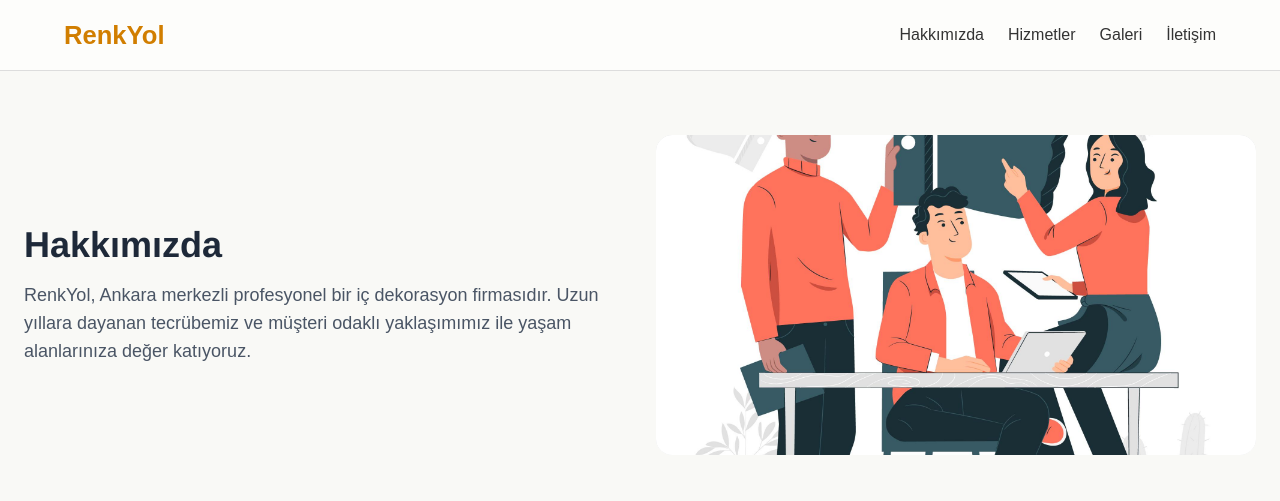
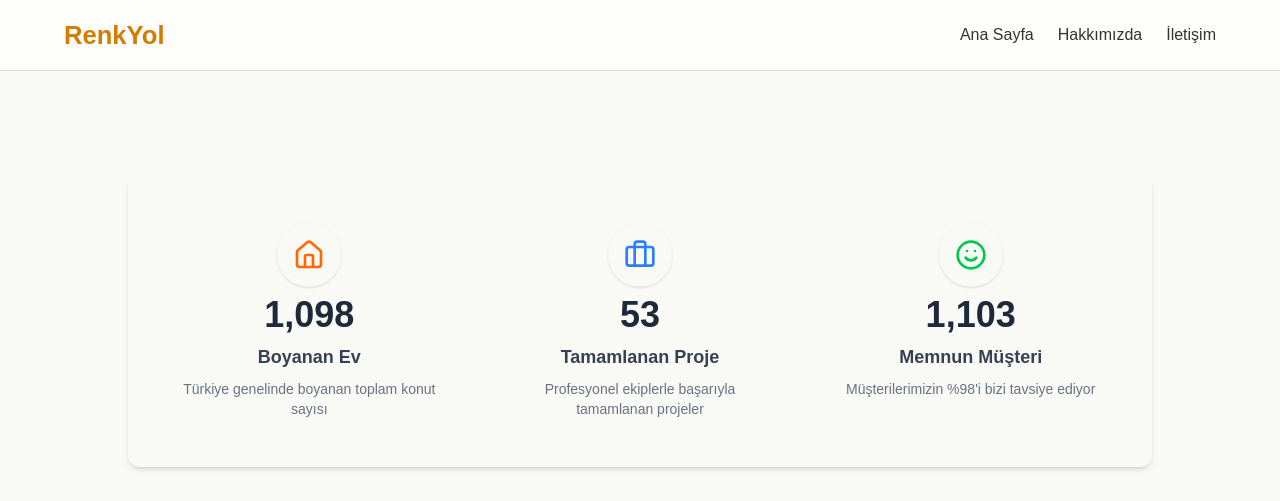
Before and after one commit to electrichunter/renkyol, a Next.js app: page /aboutus in a window 1280 px wide. Shown: the top 501 px of the page. Built offline with nearby package versions, Linux system fonts and the light colour scheme; grey boxes are pictures that could not be loaded.

Commit message:
Add lucide-react dependency and implement CountUpBox and ContactSection components

```diff
--- /dev/null
+++ b/src/app/CountUpBox/CountUpBox.tsx
@@ -0,0 +1,86 @@
+'use client';
+
+import { JSX, useEffect, useRef } from 'react';
+import { Briefcase, Home, Smile } from 'lucide-react'; // shadcn / lucide-react ile geliyor
+
+type StatItem = {
+  icon: JSX.Element;
+  title: string;
+  value: number;
+  color?: string;
+  description?: string;
+};
+
+const stats: StatItem[] = [
+  {
+    icon: <Home className="w-8 h-8 text-orange-500" />,
+    title: 'Boyanan Ev',
+    value: 1098,
+    description: 'Türkiye genelinde boyanan toplam konut sayısı',
+  },
+    {
+    icon: <Briefcase className="w-8 h-8 text-blue-500" />,
+    title: 'Tamamlanan Proje',
+    value: 53,
+    description: 'Profesyonel ekiplerle başarıyla tamamlanan projeler',
+  },
+  {
+    icon: <Smile className="w-8 h-8 text-green-500" />,
+    title: 'Memnun Müşteri',
+    value: 1103,
+    description: 'Müşterilerimizin %98\'i bizi tavsiye ediyor',
+  },
+
+];
+
+const StatsCounter = () => {
+  const refs = useRef<(HTMLDivElement | null)[]>([]);
+
+  useEffect(() => {
+    refs.current.forEach((ref, index) => {
+      if (!ref) return;
+
+      const target = stats[index].value;
+      const duration = 2000;
+      const frameRate = 1000 / 60;
+      const totalFrames = Math.round(duration / frameRate);
+      let frame = 0;
+
+      const easeOutCubic = (t: number) => 1 - Math.pow(1 - t, 3);
+
+      const counter = setInterval(() => {
+        frame++;
+        const progress = easeOutCubic(frame / totalFrames);
+        const currentValue = Math.round(target * progress);
+
+        ref.innerText = currentValue.toLocaleString();
+
+        if (frame === totalFrames) clearInterval(counter);
+      }, frameRate);
+    });
+  }, []);
+
+  return (
+    <section className="bg-transparent py-12 px-4 md:px-8 rounded-xl shadow-md max-w-5xl mx-auto mt-10">
+      <div className="grid grid-cols-1 sm:grid-cols-2 md:grid-cols-3 gap-8 text-center">
+        {stats.map((stat, i) => (
+          <div key={i} className="flex flex-col items-center space-y-2">
+            <div className="bg-transparent rounded-full p-4 shadow">{stat.icon}</div>
+            <div
+              ref={el => { refs.current[i] = el; }}
+              className="text-4xl font-bold text-gray-800"
+            >
+              0
+            </div>
+            <div className="text-lg font-semibold text-gray-700">{stat.title}</div>
+            {stat.description && (
+              <p className="text-sm text-gray-500 px-4">{stat.description}</p>
+            )}
+          </div>
+        ))}
+      </div>
+    </section>
+  );
+};
+
+export default StatsCounter;
--- a/src/app/aboutus/page.tsx
+++ b/src/app/aboutus/page.tsx
@@ -1,13 +1,17 @@
 "use client";
 
 
-
+import Countupbox from "../CountUpBox/CountUpBox";
 import React from 'react';
 import Image from 'next/image';
 
 const AboutUsPage = () => {
     return (
         <main className="flex flex-col gap-12 px-4 py-10 md:px-6 md:py-16 max-w-7xl mx-auto">
+              <div className="flex items-center justify-center min-h-50  ">
+   <Countupbox />
+    </div>
+
             {/* Hakkımızda */}
             <section className="flex flex-col-reverse md:flex-row items-center gap-8">
                 <div className="md:w-1/2">
@@ -16,15 +20,16 @@ const AboutUsPage = () => {
                         RenkYol, Ankara merkezli profesyonel bir iç dekorasyon firmasıdır. Uzun yıllara dayanan tecrübemiz ve müşteri odaklı yaklaşımımız ile yaşam alanlarınıza değer katıyoruz.
                     </p>
                 </div>
-   <div className="relative md:w-1/2 w-full h-60 md:h-80 bg-gray-100 rounded-2xl shadow-inner flex items-center justify-center text-gray-400 text-lg overflow-hidden">
+<div className="relative md:w-1/2 w-full h-60 md:h-80 bg-gray-100 rounded-2xl shadow-inner overflow-hidden">
   <Image
     src="/4669613.jpg"
     alt="Çalışan bir kişinin çalışma ortamı"
     fill
-    className="object-cover rounded-2xl"
+    className="object-cover"
     priority
   />
 </div>
+
 
             </section>
 
--- a/src/app/home/page.tsx
+++ b/src/app/home/page.tsx
@@ -1,4 +1,5 @@
 import Image from "next/image";
+
 import "./home.css"
 export default function Home() {
   return (
--- /dev/null
+++ b/src/app/iletisim/page.tsx
@@ -0,0 +1,71 @@
+'use client';
+
+import { Mail, Phone, MapPin } from 'lucide-react';
+import dynamic from 'next/dynamic';
+
+const GoogleMap = dynamic(() => Promise.resolve(() => (
+  <iframe
+    title="Ankara Dikmen Konumu"
+    width="100%"
+    height="100%"
+    style={{ border: 0, borderRadius: '1rem' }}
+    loading="lazy"
+    allowFullScreen
+    src="https://maps.google.com/maps?q=Ankara+Dikmen&t=&z=13&ie=UTF8&iwloc=&output=embed"
+  />
+
+)), { ssr: false });
+
+const ContactCard = ({ icon, title, children }: { icon: React.ReactNode; title: string; children: React.ReactNode }) => (
+  <div className="flex items-start space-x-5 bg-white rounded-3xl p-6 shadow-xl hover:shadow-2xl transition-shadow duration-300">
+    <div className="text-blue-600 p-4 bg-blue-100 rounded-full shadow-md flex items-center justify-center w-14 h-14">
+      {icon}
+    </div>
+    <div>
+      <h4 className="text-xl font-semibold text-gray-900 mb-1">{title}</h4>
+      <div className="text-gray-600 text-base">{children}</div>
+    </div>
+  </div>
+);
+
+const ContactSection = () => {
+  return (
+    <section className="bg-gray-50 py-20 px-6 md:px-16 max-w-7xl mx-auto rounded-3xl">
+      <h2 className="text-4xl font-extrabold text-gray-900 mb-8 text-center">
+        Bizimle İletişime Geçin
+      </h2>
+      <p className="max-w-3xl mx-auto text-center text-gray-600 mb-14 text-lg leading-relaxed">
+        Profesyonel ekiplerimizle hizmetinizdeyiz. Aşağıdaki iletişim bilgilerinden bize kolayca ulaşabilirsiniz.
+      </p>
+
+      <div className="grid grid-cols-1 md:grid-cols-3 gap-10">
+        {/* İletişim Kartları */}
+        <ContactCard icon={<Phone size={28} />} title="Telefon">
+          <a href="tel:+905321234567" className="text-blue-600 font-medium hover:underline">
+            +90 532 123 45 67
+          </a>
+        </ContactCard>
+
+        <ContactCard icon={<Mail size={28} />} title="E-posta">
+          <a href="mailto:info@renkyol.com" className="text-blue-600 font-medium hover:underline">
+            info@renkyol.com
+          </a>
+        </ContactCard>
+
+        <ContactCard icon={<MapPin size={28} />} title="Adres">
+          <address className="not-italic text-gray-700">
+            Dikmen, Ankara<br />
+            Türkiye
+          </address>
+        </ContactCard>
+      </div>
+
+      {/* Harita */}
+      <div className="mt-16 h-96 rounded-3xl overflow-hidden shadow-2xl">
+        <GoogleMap />
+      </div>
+    </section>
+  );
+};
+
+export default ContactSection;
--- a/src/app/menu/page.tsx
+++ b/src/app/menu/page.tsx
@@ -9,9 +9,9 @@ export default function Home() {
         <div className="container">
           <a href='/'><div className="logo">RenkYol</div></a>
           <nav className={`nav-links ${menuOpen ? "open" : ""}`}>
+              <a href="/">Ana Sayfa</a>
             <a href="aboutus">Hakkımızda</a>
-            <a href="hizmetler">Hizmetler</a>
-            <a href="galeri">Galeri</a>
+
             <a href="iletisim">İletişim</a>
           </nav>
           <div className="hamburger" onClick={() => setMenuOpen(!menuOpen)}>
```
Also changed, not shown: package.json (+7 -6 lines), 1 other file (tests, documents, lock files or other folders).
